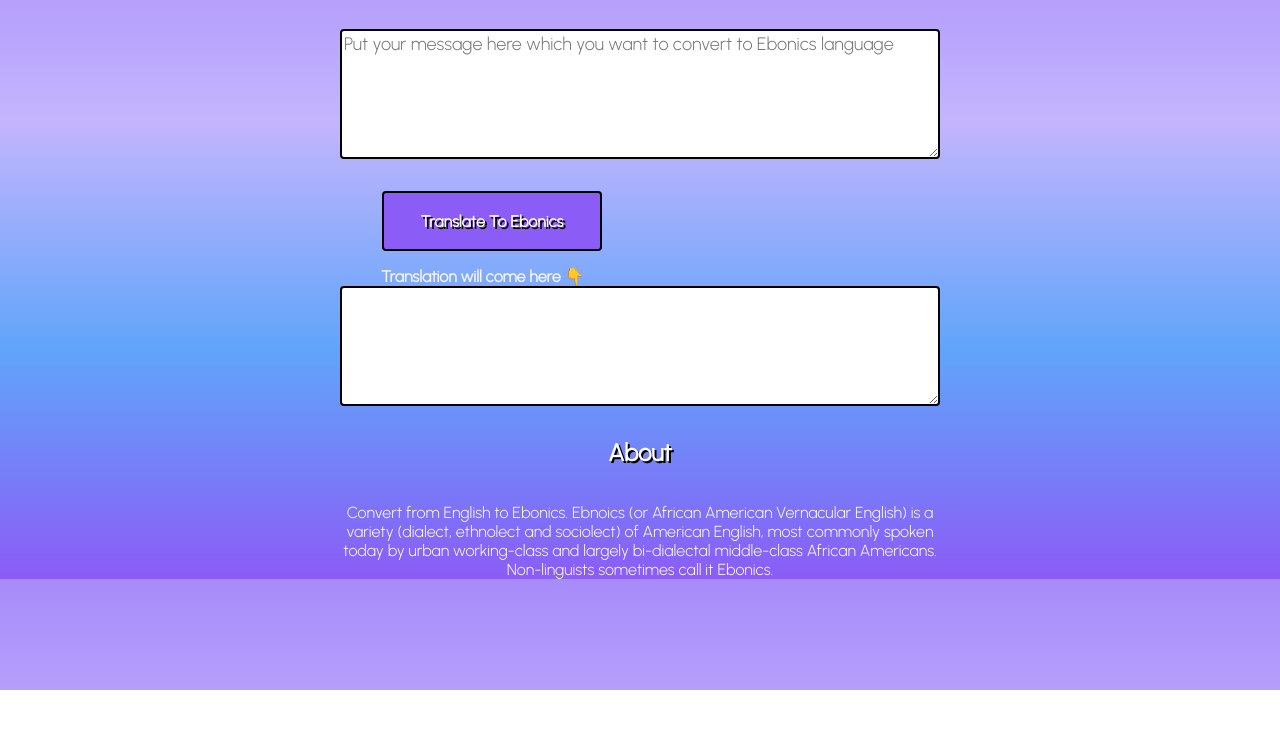
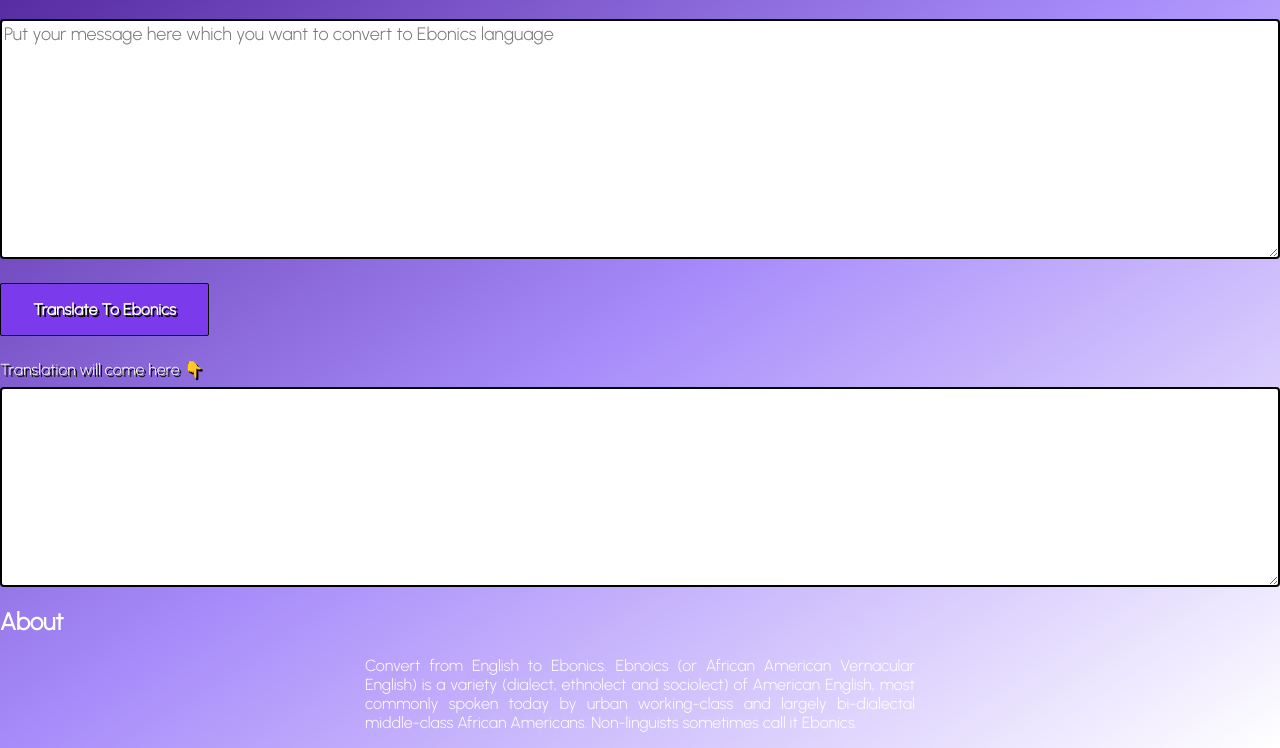
Before and after one commit to mariyasada/Ebonics-speak, a plain HTML site: page index.html in a window 1280 px wide. Shown: the part 110-858 px from the top of the page. Before the commit the page ends 800 px from the top, so only its background shows below. Drawn offline with Linux system fonts and the light colour scheme.

Commit message:
style: changing a gradient

```diff
--- a/style.css
+++ b/style.css
@@ -7,31 +7,34 @@
 body{
     font-family: 'Urbanist', sans-serif;
     margin: 0;
-    background:linear-gradient(var(--primary-color),var(--third-color),var(--four-color), var(--secondary-color));
+    background:linear-gradient(to bottom right,var(--third-color), var(--primary-color),white);
+    color: white;
     /* text-shadow: 3px 3px chartreuse;; */
 }
 :root{
     --primary-color:#A78BFA;
-    --secondary-color: #8B5CF6;
-    --third-color:#C4B5FD;
-    --four-color:#60A5FA;
+    --secondary-color: #7C3AED;
+    --third-color:#4C1D95;
+    /* --four-color:#60A5FA; */
 
 }
 h1{
     font-size: 2rem;
     font-weight: bold;
-    /* background:linear-gradient(var(--primary-color),var(--third-color)); */
     text-align: center;
     padding: 1.5rem;
-    color: white;
     text-shadow:3px 3px black ;  /* horizantal shadow , vertical shadow*/
-
+}
+main{
+    max-width: 550px;
+    margin: auto;
+    padding: 1rem;
 }
 textarea{
     box-sizing: border-box;
-    height: 130px;
-    width: 600px;
-    margin: 2rem auto;
+    min-height: 30vh ;
+    width: 100%;
+    margin-top: 0.5rem;
     display: block;
     font-size: large;
     font-family: inherit;
@@ -41,66 +44,39 @@ textarea{
 button{
     background-color: var(--secondary-color);
     color:white;
-    height: 60px;
-    width: 220px;
     font-size: 1rem;
     font-weight: bold;
     font-family: inherit;
-    border: 2px solid black;
-    margin-left: 382px;
-    padding: 1rem 0rem;
-    text-align: center;
-    border-radius: 4px;
+    border: 1px solid black;
+    padding: 1rem 2rem;
+    margin: 1.5rem 0rem;
+    border-radius: 2px;
     text-shadow:2px 2px black ;
 }
 button:hover{
-    background-color: var(--third-color);
+    background: linear-gradient(to right,white, var(--primary-color));
     color:black;
     text-shadow: 2px 2px white;
+    border: 1px solid var(--third-color);
 }
-.translation{
-    margin-left:365px ;
-    padding: 0rem 1rem;
-    margin-top: 1rem;
-    color: rgb(245, 243, 243);
-    font-weight: bold;
 
-}
 #text-output{
-    margin-top: 0rem;
     box-sizing: border-box;
     overflow: scroll;
-    height: 120px;
-    width: 600px;
+    min-height: 25vh;
+    width: 100%;
     border: 2px solid black;
     border-radius: 4px;
 }
-h2{
-    padding-bottom: 1rem;
-    text-align: center;
-    font-weight: bold;
-    color: white;
+.translation{
     text-shadow: 2px 2px black;
 }
-.center p{
-     text-align: center;
+
+.center {
+    text-align: justify;
     color: white;
     font-size: 1rem;
-    /* display: block; */
-    width:600px;
-    margin: auto;
-}
-/* footer{
-    background-color: var(--primary-color);
-    text-align: center;
-    position: fixed;
-    width: 100%;
-    bottom: 0;
-    padding: 1rem;
-    font-weight: bold;
-}
-footer p{
-    max-width: 600px;
+    max-width:550px;
     margin: auto;
 
-} */
+}
```
